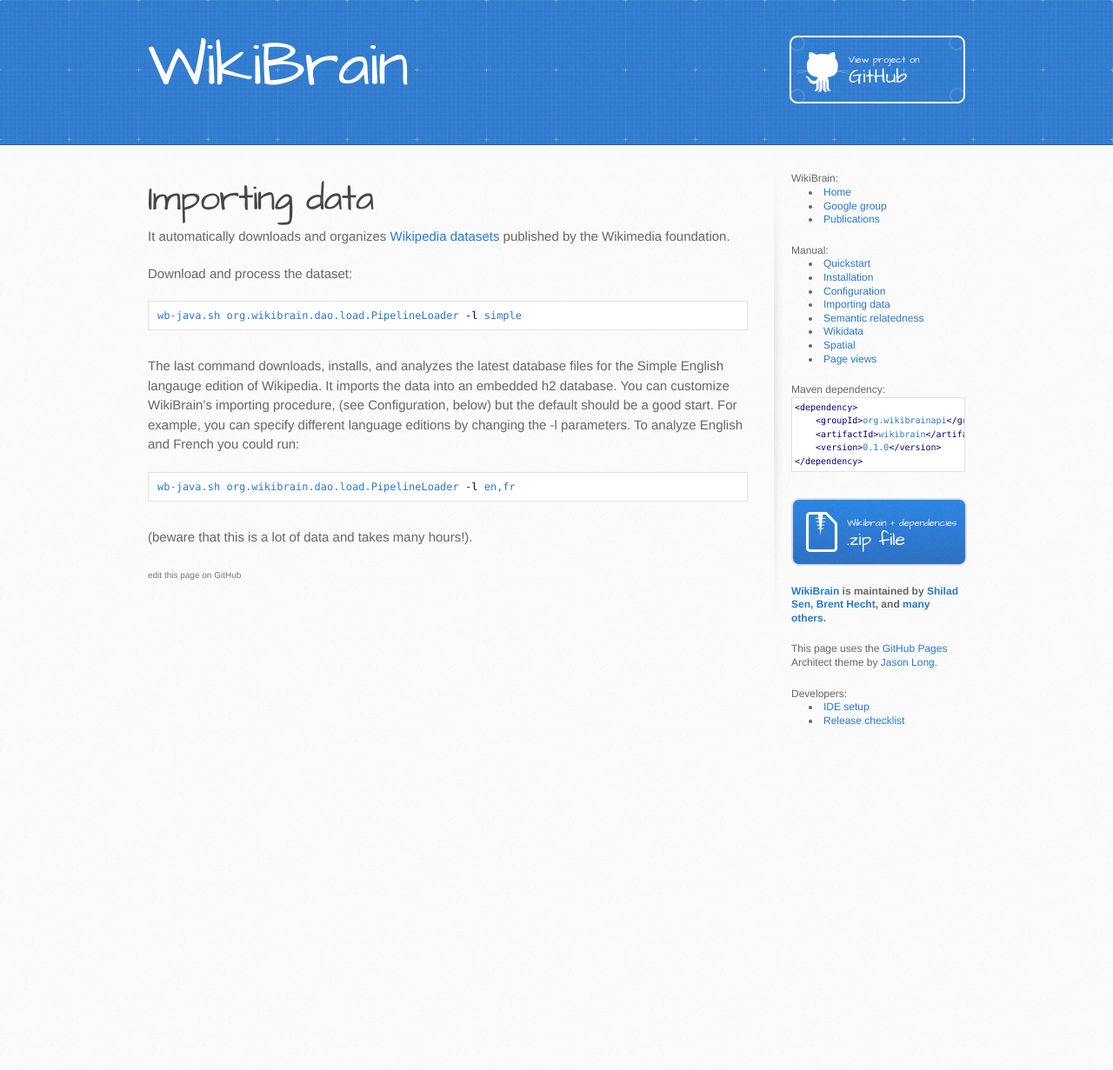
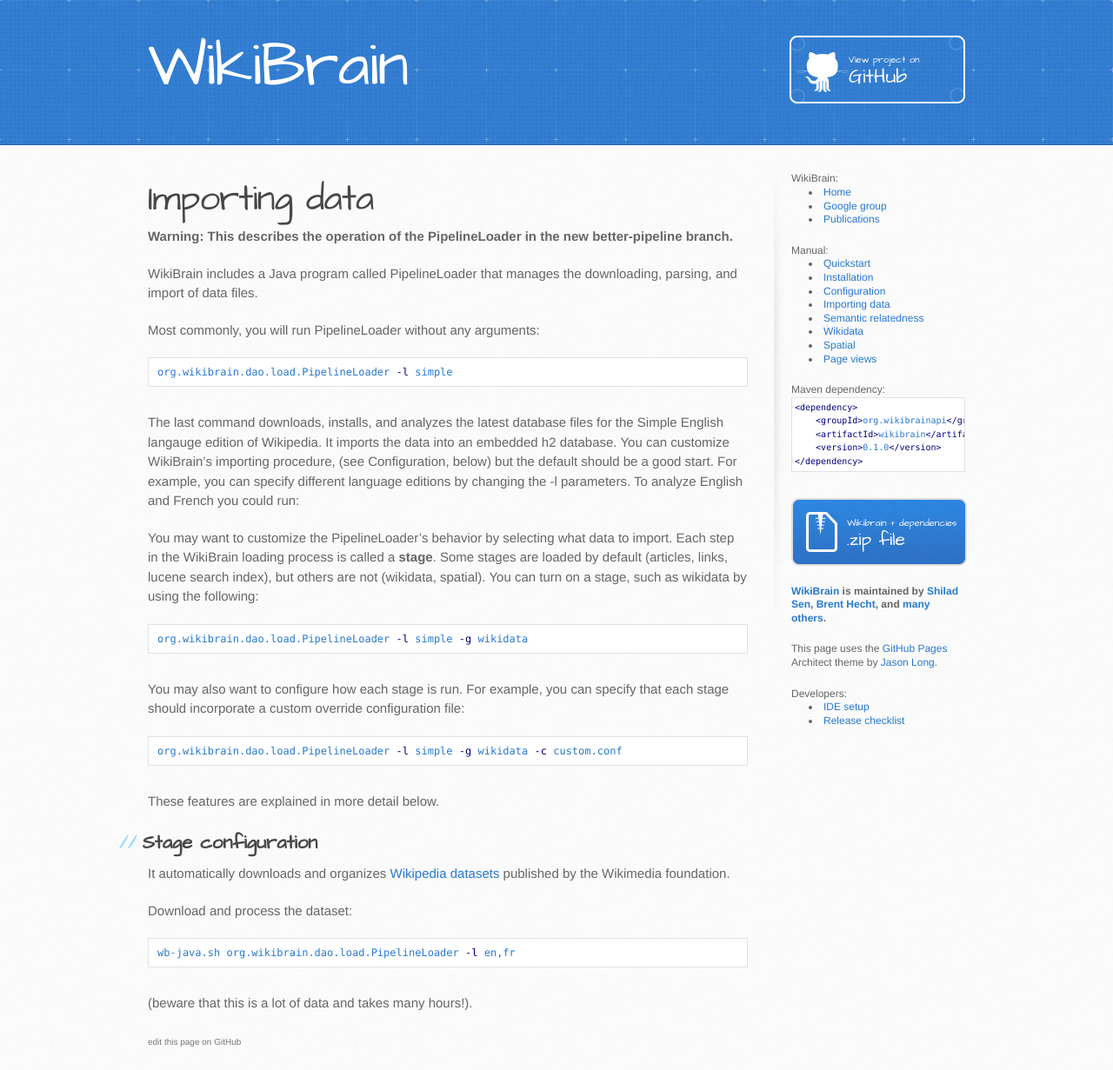
Before and after one commit to shilad/wikibrain, a Jekyll site: the page built from tutorial/importing.md, in a window 1280 px wide. Shown: the whole page at 87% size. Built offline with Jekyll 4.4.1, drawn with Linux system fonts in a browser that asks for light colours; nearby versions of some CDN libraries; Markdown is read by kramdown in place of the engine named in the settings; before the commit the page ends 900 px from its top, so only the background shows below that.

Commit message:
Update importing.md

````diff
--- a/tutorial/importing.md
+++ b/tutorial/importing.md
@@ -4,16 +4,43 @@
 ---
 # Importing data
 
+**Warning: This describes the operation of the PipelineLoader in the new better-pipeline branch.**
+
+WikiBrain includes a Java program called PipelineLoader that manages the downloading, parsing, and import of data files.
+
+Most commonly, you will run PipelineLoader without any arguments:
+
+```bash
+org.wikibrain.dao.load.PipelineLoader -l simple
+```
+The last command downloads, installs, and analyzes the latest database files for the Simple English langauge edition of Wikipedia. It imports the data into an embedded h2 database. You can customize WikiBrain's importing procedure, (see Configuration, below) but the default should be a good start. For example, you can specify different language editions by changing the -l parameters. To analyze English and French you could run:
+
+You may want to customize the PipelineLoader's behavior by selecting what data to import.
+Each step in the WikiBrain loading process is called a **stage**.
+Some stages are loaded by default (articles, links, lucene search index), but others are not (wikidata, spatial).
+You can turn on a stage, such as wikidata by using the following:
+
+```bash
+org.wikibrain.dao.load.PipelineLoader -l simple -g wikidata
+```
+
+You may also want to configure how each stage is run.
+For example, you can specify that each stage should incorporate a custom override configuration file:
+
+```bash
+org.wikibrain.dao.load.PipelineLoader -l simple -g wikidata -c custom.conf
+```
+
+These features are explained in more detail below.
+
+## Stage configuration
+
 It automatically downloads and organizes [Wikipedia datasets](http://en.wikipedia.org/wiki/Wikipedia:Database_download) published by the Wikimedia foundation.
 
 Download and process the dataset:
 
-```bash
-wb-java.sh org.wikibrain.dao.load.PipelineLoader -l simple
-```
 
 
-The last command downloads, installs, and analyzes the latest database files for the Simple English langauge edition of Wikipedia. It imports the data into an embedded h2 database. You can customize WikiBrain's importing procedure, (see Configuration, below) but the default should be a good start. For example, you can specify different language editions by changing the -l parameters. To analyze English and French you could run:
 
 ```bash
 wb-java.sh org.wikibrain.dao.load.PipelineLoader -l en,fr
````
